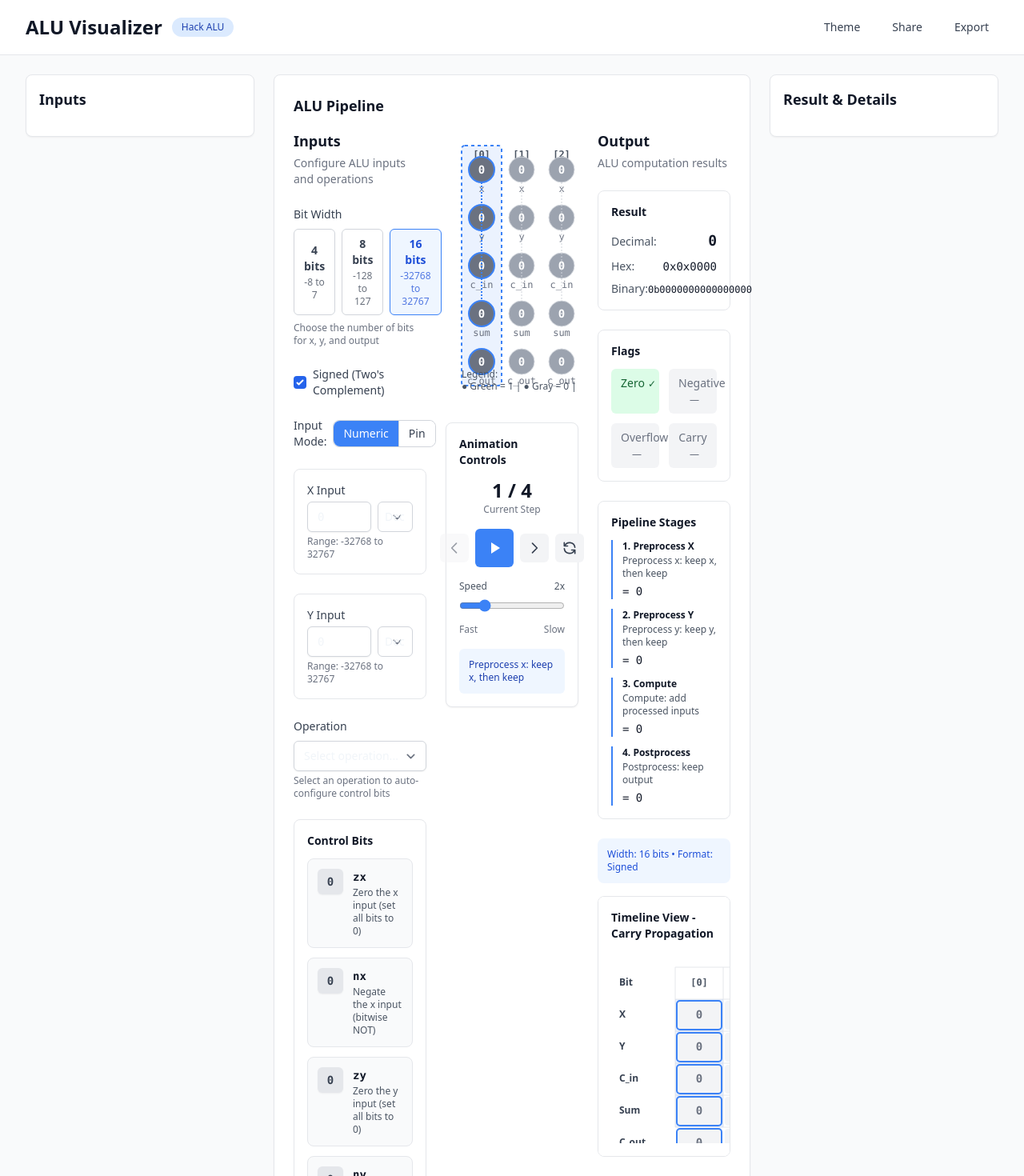
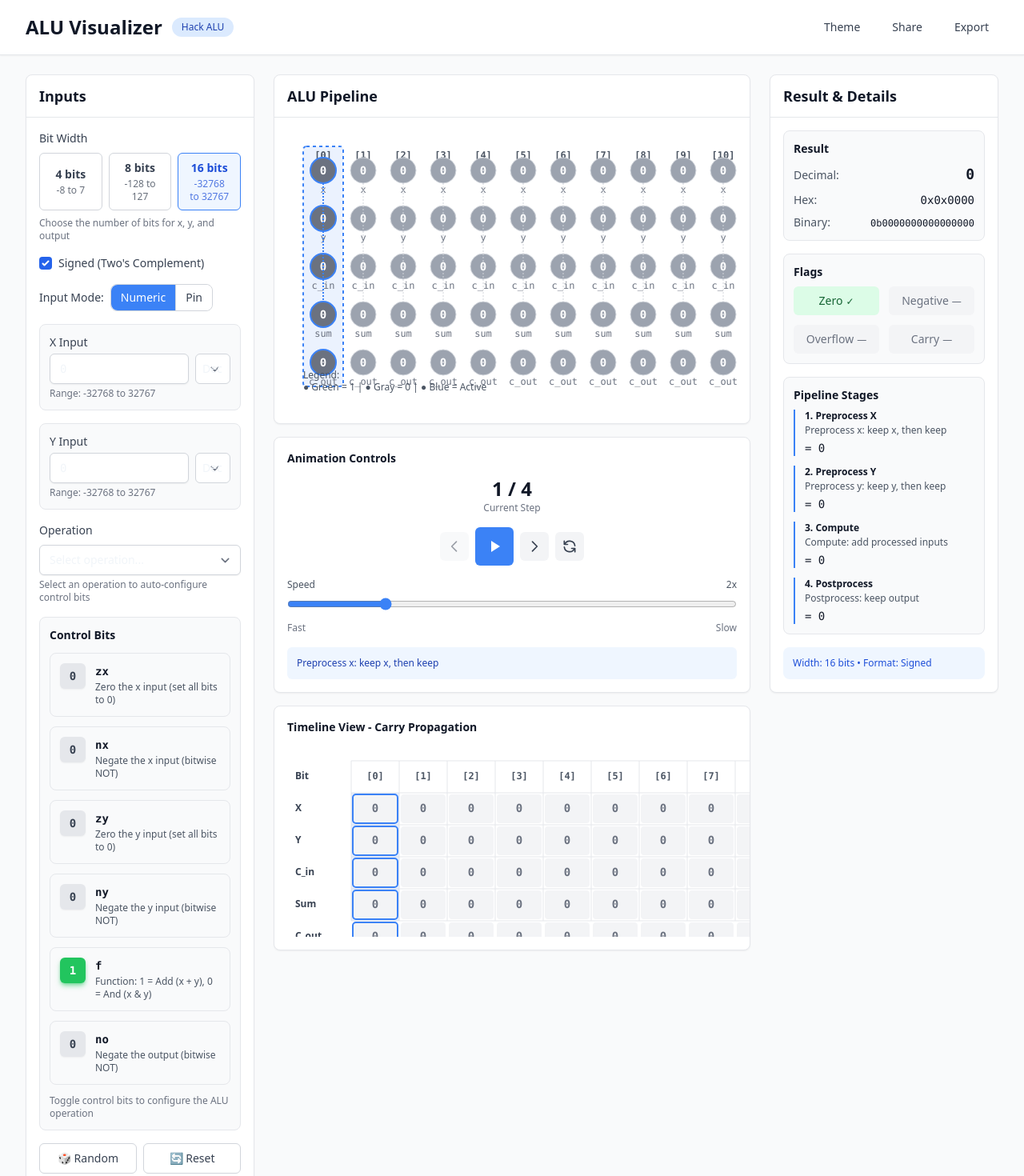
Before and after one commit to psychemist/hackALU-visualizer, a React (Vite) app: page / in a window 1280 px wide. Shown: the top 1470 px of the page at 80% size. Built offline with nearby package versions, Linux system fonts and the light colour scheme.

Commit message:
fix: fix visualizer layout and components' widths

```diff
--- a/src/App.tsx
+++ b/src/App.tsx
@@ -19,22 +19,53 @@ function App() {
 
   return (
     <Layout>
-      <div className="grid h-full gap-6 lg:grid-cols-3">
+      <div className="grid grid-cols-1 gap-6 lg:grid-cols-12">
         {/* Left Panel - Inputs */}
-        <div className="space-y-4 lg:col-span-1">
-          <InputPanel />
+        <div className="lg:col-span-3">
+          <div className="rounded-lg border border-gray-200 bg-white shadow-sm dark:border-gray-700 dark:bg-gray-800">
+            <div className="border-b border-gray-200 px-4 py-3 dark:border-gray-700">
+              <h2 className="text-lg font-semibold text-gray-900 dark:text-white">
+                Inputs
+              </h2>
+            </div>
+            <div className="p-4">
+              <InputPanel />
+            </div>
+          </div>
         </div>
 
         {/* Center Panel - Visualizer */}
-        <div className="space-y-4 lg:col-span-1">
-          <ALUVisualizer />
+        <div className="space-y-4 lg:col-span-6">
+          <div className="rounded-lg border border-gray-200 bg-white shadow-sm dark:border-gray-700 dark:bg-gray-800">
+            <div className="border-b border-gray-200 px-4 py-3 dark:border-gray-700">
+              <h2 className="text-lg font-semibold text-gray-900 dark:text-white">
+                ALU Pipeline
+              </h2>
+            </div>
+            <div className="p-4">
+              <ALUVisualizer />
+            </div>
+          </div>
+
           <StepController />
+
+          <div className="rounded-lg border border-gray-200 bg-white shadow-sm dark:border-gray-700 dark:bg-gray-800">
+            <TimelineView />
+          </div>
         </div>
 
-        {/* Right Panel - Output & Timeline */}
-        <div className="space-y-4 lg:col-span-1">
-          <OutputPanel />
-          <TimelineView />
+        {/* Right Panel - Output */}
+        <div className="lg:col-span-3">
+          <div className="rounded-lg border border-gray-200 bg-white shadow-sm dark:border-gray-700 dark:bg-gray-800">
+            <div className="border-b border-gray-200 px-4 py-3 dark:border-gray-700">
+              <h2 className="text-lg font-semibold text-gray-900 dark:text-white">
+                Result & Details
+              </h2>
+            </div>
+            <div className="p-4">
+              <OutputPanel />
+            </div>
+          </div>
         </div>
       </div>
     </Layout>
--- a/src/components/InputPanel.tsx
+++ b/src/components/InputPanel.tsx
@@ -21,15 +21,7 @@ export function InputPanel() {
   const inputMode = useALUStore((state) => state.inputMode);
 
   return (
-    <div className="space-y-6">
-      {/* Header */}
-      <div>
-        <h2 className="text-lg font-semibold text-gray-900 dark:text-white">Inputs</h2>
-        <p className="mt-1 text-sm text-gray-500 dark:text-gray-400">
-          Configure ALU inputs and operations
-        </p>
-      </div>
-
+    <div className="space-y-4">
       {/* Bit Width Selector */}
       <ConnectedBitWidthSelector />
 
@@ -40,12 +32,12 @@ export function InputPanel() {
       <InputModeToggle />
 
       {/* X Input */}
-      <div className="rounded-lg border border-gray-200 bg-white p-4 dark:border-gray-700 dark:bg-gray-800">
+      <div className="rounded-lg border border-gray-200 bg-gray-50 p-3 dark:border-gray-700 dark:bg-gray-900">
         {inputMode === 'numeric' ? <XNumericInput /> : <XPinGrid />}
       </div>
 
       {/* Y Input */}
-      <div className="rounded-lg border border-gray-200 bg-white p-4 dark:border-gray-700 dark:bg-gray-800">
+      <div className="rounded-lg border border-gray-200 bg-gray-50 p-3 dark:border-gray-700 dark:bg-gray-900">
         {inputMode === 'numeric' ? <YNumericInput /> : <YPinGrid />}
       </div>
 
@@ -53,7 +45,7 @@ export function InputPanel() {
       <ConnectedOperationSelector />
 
       {/* Control Bits Panel */}
-      <div className="rounded-lg border border-gray-200 bg-white p-4 dark:border-gray-700 dark:bg-gray-800">
+      <div className="rounded-lg border border-gray-200 bg-gray-50 p-3 dark:border-gray-700 dark:bg-gray-900">
         <ConnectedControlBitsPanel />
       </div>
 
--- a/src/components/Layout.tsx
+++ b/src/components/Layout.tsx
@@ -1,6 +1,6 @@
 /**
  * Main Layout Component
- * Responsive SPA layout with top bar, panels, and footer
+ * Responsive SPA layout with top bar and main content area
  */
 
 import type { ReactNode } from 'react';
@@ -13,8 +13,8 @@ export function Layout({ children }: LayoutProps) {
   return (
     <div className="flex min-h-screen flex-col bg-gray-50 dark:bg-gray-900">
       {/* Top Bar */}
-      <header className="border-b border-gray-200 bg-white dark:border-gray-700 dark:bg-gray-800">
-        <div className="mx-auto max-w-7xl px-4 py-4 sm:px-6 lg:px-8">
+      <header className="border-b border-gray-200 bg-white shadow-sm dark:border-gray-700 dark:bg-gray-800">
+        <div className="mx-auto max-w-[1920px] px-4 py-4 sm:px-6 lg:px-8">
           <div className="flex items-center justify-between">
             <div className="flex items-center space-x-3">
               <h1 className="text-2xl font-bold text-gray-900 dark:text-white">
@@ -50,73 +50,11 @@ export function Layout({ children }: LayoutProps) {
       </header>
 
       {/* Main Content */}
-      <main className="flex-1">
-        <div className="mx-auto max-w-7xl px-4 py-6 sm:px-6 lg:px-8">
-          <div className="grid grid-cols-1 gap-6 lg:grid-cols-12">
-            {/* Left Panel - Inputs */}
-            <aside className="lg:col-span-3">
-              <div className="rounded-lg border border-gray-200 bg-white p-4 shadow-sm dark:border-gray-700 dark:bg-gray-800">
-                <h2 className="mb-4 text-lg font-semibold text-gray-900 dark:text-white">
-                  Inputs
-                </h2>
-                <div id="left-panel-content" className="space-y-4">
-                  {/* Input components will go here */}
-                </div>
-              </div>
-            </aside>
-
-            {/* Center Panel - Visualizer */}
-            <section className="lg:col-span-6">
-              <div className="rounded-lg border border-gray-200 bg-white p-6 shadow-sm dark:border-gray-700 dark:bg-gray-800">
-                <h2 className="mb-4 text-lg font-semibold text-gray-900 dark:text-white">
-                  ALU Pipeline
-                </h2>
-                <div id="center-visualizer" className="min-h-96">
-                  {children ?? (
-                    <div className="flex h-96 items-center justify-center text-gray-500 dark:text-gray-400">
-                      Visualizer will appear here
-                    </div>
-                  )}
-                </div>
-              </div>
-            </section>
-
-            {/* Right Panel - Details */}
-            <aside className="lg:col-span-3">
-              <div className="rounded-lg border border-gray-200 bg-white p-4 shadow-sm dark:border-gray-700 dark:bg-gray-800">
-                <h2 className="mb-4 text-lg font-semibold text-gray-900 dark:text-white">
-                  Result & Details
-                </h2>
-                <div id="right-panel-content" className="space-y-4">
-                  {/* Result components will go here */}
-                </div>
-              </div>
-            </aside>
-          </div>
+      <main className="flex-1 overflow-auto">
+        <div className="mx-auto max-w-[1920px] px-4 py-6 sm:px-6 lg:px-8">
+          {children}
         </div>
       </main>
-
-      {/* Footer */}
-      <footer className="border-t border-gray-200 bg-white dark:border-gray-700 dark:bg-gray-800">
-        <div className="mx-auto max-w-7xl px-4 py-4 sm:px-6 lg:px-8">
-          <div className="flex flex-col items-center justify-between space-y-2 sm:flex-row sm:space-y-0">
-            <p className="text-sm text-gray-600 dark:text-gray-400">
-              ALU Visualizer – Nand2Tetris Hack ALU Implementation
-            </p>
-            <div className="flex space-x-4 text-sm text-gray-600 dark:text-gray-400">
-              <a href="#about" className="hover:text-gray-900 dark:hover:text-gray-200">
-                About
-              </a>
-              <a href="#keyboard" className="hover:text-gray-900 dark:hover:text-gray-200">
-                Keyboard Shortcuts
-              </a>
-              <a href="#accessibility" className="hover:text-gray-900 dark:hover:text-gray-200">
-                Accessibility
-              </a>
-            </div>
-          </div>
-        </div>
-      </footer>
     </div>
   );
 }
--- a/src/components/OutputPanel.tsx
+++ b/src/components/OutputPanel.tsx
@@ -13,13 +13,10 @@ export function OutputPanel() {
 
   if (!result) {
     return (
-      <div className="space-y-6">
-        <div>
-          <h2 className="text-lg font-semibold text-gray-900 dark:text-white">Output</h2>
-          <p className="mt-1 text-sm text-gray-500 dark:text-gray-400">
-            Configure inputs to see results
-          </p>
-        </div>
+      <div className="flex items-center justify-center py-12 text-center">
+        <p className="text-sm text-gray-500 dark:text-gray-400">
+          Configure inputs to see results
+        </p>
       </div>
     );
   }
@@ -29,18 +26,10 @@ export function OutputPanel() {
   const binaryValue = bitsToBinary(result.result);
 
   return (
-    <div className="space-y-6">
-      {/* Header */}
-      <div>
-        <h2 className="text-lg font-semibold text-gray-900 dark:text-white">Output</h2>
-        <p className="mt-1 text-sm text-gray-500 dark:text-gray-400">
-          ALU computation results
-        </p>
-      </div>
-
+    <div className="space-y-4">
       {/* Result Value */}
-      <div className="rounded-lg border border-gray-200 bg-white p-4 dark:border-gray-700 dark:bg-gray-800">
-        <h3 className="mb-3 text-sm font-semibold text-gray-900 dark:text-white">Result</h3>
+      <div className="rounded-lg border border-gray-200 bg-gray-50 p-3 dark:border-gray-700 dark:bg-gray-900">
+        <h3 className="mb-2 text-sm font-semibold text-gray-900 dark:text-white">Result</h3>
 
         <div className="space-y-2">
           <div className="flex items-baseline justify-between">
@@ -67,8 +56,8 @@ export function OutputPanel() {
       </div>
 
       {/* Flags */}
-      <div className="rounded-lg border border-gray-200 bg-white p-4 dark:border-gray-700 dark:bg-gray-800">
-        <h3 className="mb-3 text-sm font-semibold text-gray-900 dark:text-white">Flags</h3>
+      <div className="rounded-lg border border-gray-200 bg-gray-50 p-3 dark:border-gray-700 dark:bg-gray-900">
+        <h3 className="mb-2 text-sm font-semibold text-gray-900 dark:text-white">Flags</h3>
 
         <div className="grid grid-cols-2 gap-3">
           <FlagBadge label="Zero" active={result.flags.zero} />
@@ -79,8 +68,8 @@ export function OutputPanel() {
       </div>
 
       {/* Pipeline Stages */}
-      <div className="rounded-lg border border-gray-200 bg-white p-4 dark:border-gray-700 dark:bg-gray-800">
-        <h3 className="mb-3 text-sm font-semibold text-gray-900 dark:text-white">Pipeline Stages</h3>
+      <div className="rounded-lg border border-gray-200 bg-gray-50 p-3 dark:border-gray-700 dark:bg-gray-900">
+        <h3 className="mb-2 text-sm font-semibold text-gray-900 dark:text-white">Pipeline Stages</h3>
 
         <div className="space-y-3">
           <PipelineStage
--- a/src/components/visualizer/ALUVisualizer.tsx
+++ b/src/components/visualizer/ALUVisualizer.tsx
@@ -16,7 +16,7 @@ export function ALUVisualizer() {
 
   if (!result) {
     return (
-      <div className="flex h-full items-center justify-center">
+      <div className="flex items-center justify-center py-12">
         <p className="text-gray-500 dark:text-gray-400">
           Configure inputs to visualize ALU operation
         </p>
--- a/src/components/visualizer/TimelineView.tsx
+++ b/src/components/visualizer/TimelineView.tsx
@@ -19,7 +19,7 @@ export function TimelineView() {
 
   if (!result) {
     return (
-      <div className="flex items-center justify-center rounded-lg border border-gray-200 bg-white p-8 dark:border-gray-700 dark:bg-gray-800">
+      <div className="flex items-center justify-center p-8">
         <p className="text-gray-500 dark:text-gray-400">
           Configure inputs to view timeline
         </p>
@@ -43,11 +43,10 @@ export function TimelineView() {
   const svgHeight = ROW_HEIGHT * 5 + 40;
 
   return (
-    <div className="overflow-x-auto rounded-lg border border-gray-200 bg-white dark:border-gray-700 dark:bg-gray-800">
-      <div className="p-4">
-        <h3 className="mb-3 text-sm font-semibold text-gray-900 dark:text-white">
-          Timeline View - Carry Propagation
-        </h3>
+    <div className="overflow-x-auto p-4">
+      <h3 className="mb-3 text-sm font-semibold text-gray-900 dark:text-white">
+        Timeline View - Carry Propagation
+      </h3>
 
         <svg
           width={svgWidth}
@@ -220,7 +219,6 @@ export function TimelineView() {
             </marker>
           </defs>
         </svg>
-      </div>
     </div>
   );
 }
```
